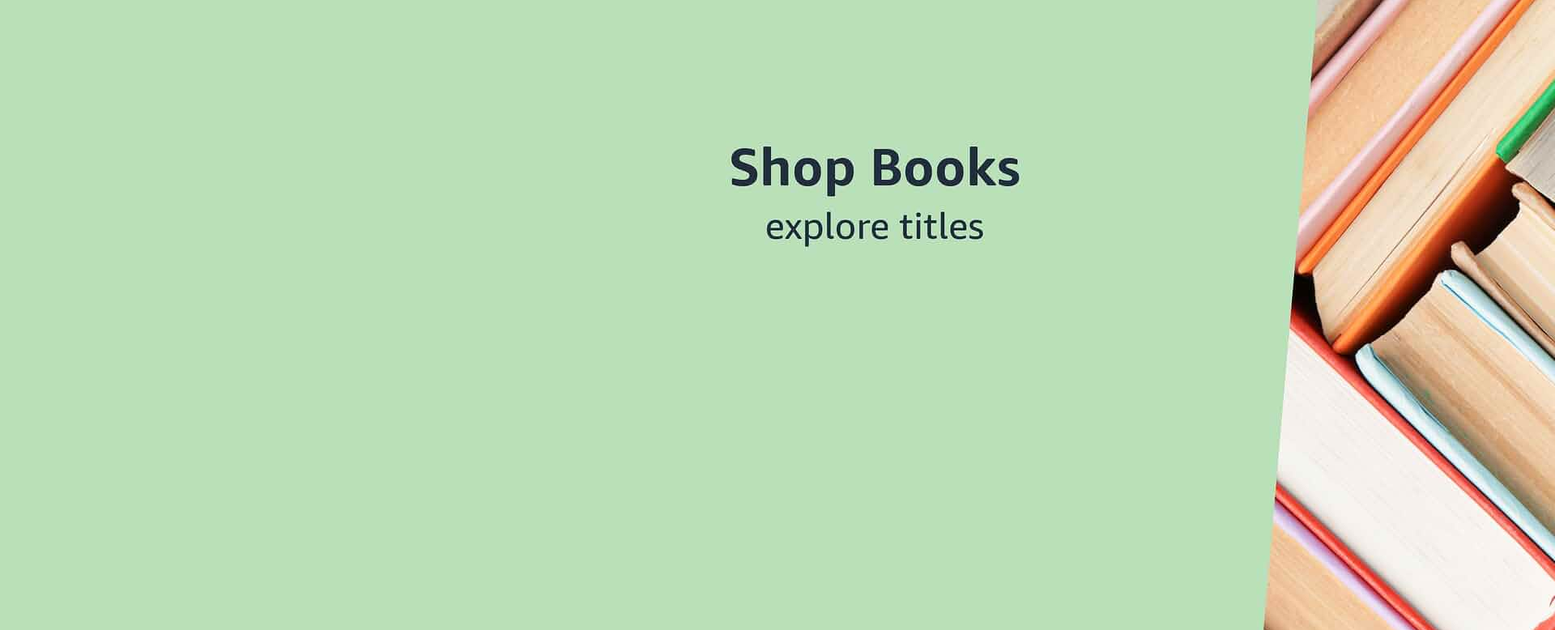
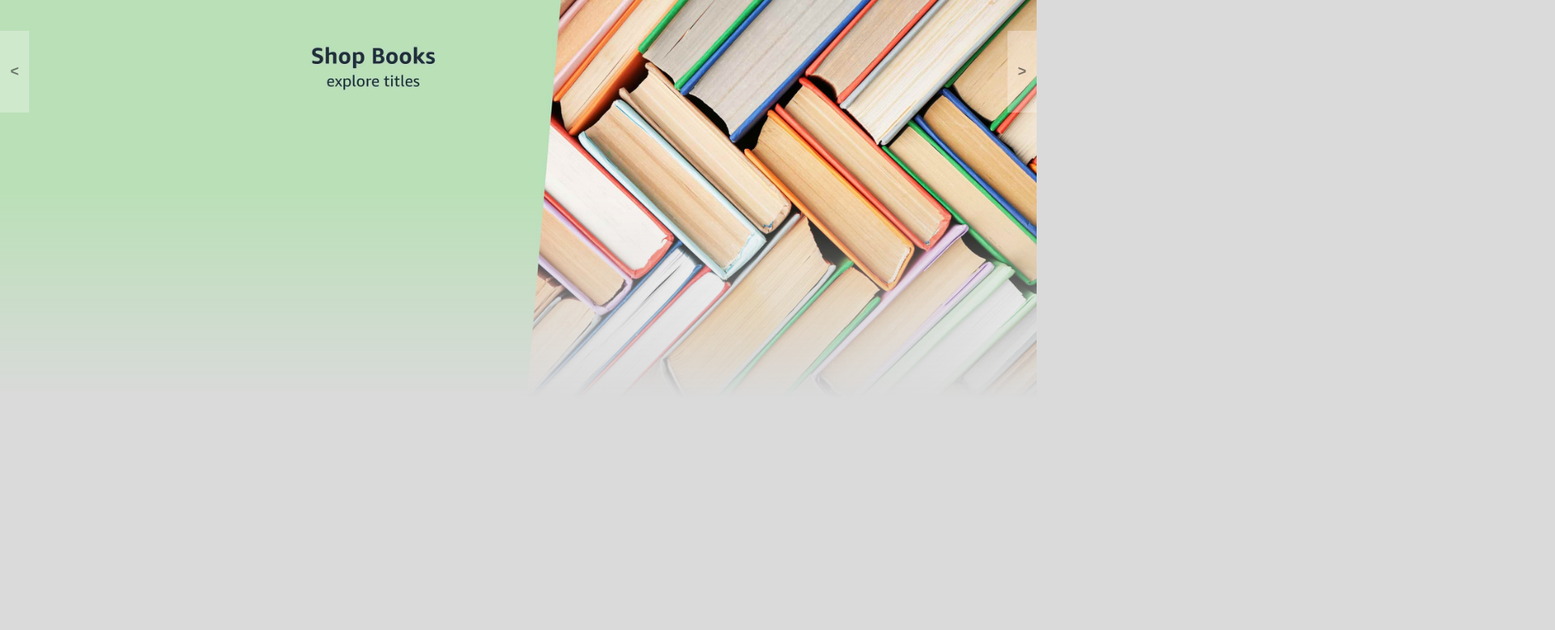
Before and after one commit to HanGong16/amazon-app, a website: page index.html in a window 1280 px wide. Shown: the part 122-900 px from the top of the page at 81% size, 1920 px wide, since content can reach past the window. After the commit the page ends 800 px from the top, so only its background shows below. Drawn offline with Linux system fonts and the light colour scheme; a web font is replaced by a local one.

Commit message:
style: hero

```diff
--- a/index.css
+++ b/index.css
@@ -137,3 +137,28 @@ header{
 
 
    }
+
+/* section - hero */
+.hero ul{
+    display:flex;
+    overflow-y: hidden;
+}
+.hero-img{
+    max-width: 100%;
+    -webkit-mask-image:linear-gradient(to bottom,#000 50%, transparent 100%);
+    mask-image: linear-gradient(to bottom,#000 50%, transparent 100%);
+}
+.hero a{
+    position: absolute;
+    top:20%;
+    padding:5vh 1vw;
+    z-index:1;
+    background: #ffffff4f;
+    color:#0000007b;
+    font-weight: 600;
+    font-size:18px;
+    cursor: pointer;
+}
+.control_next{
+    right:0;
+}
```
